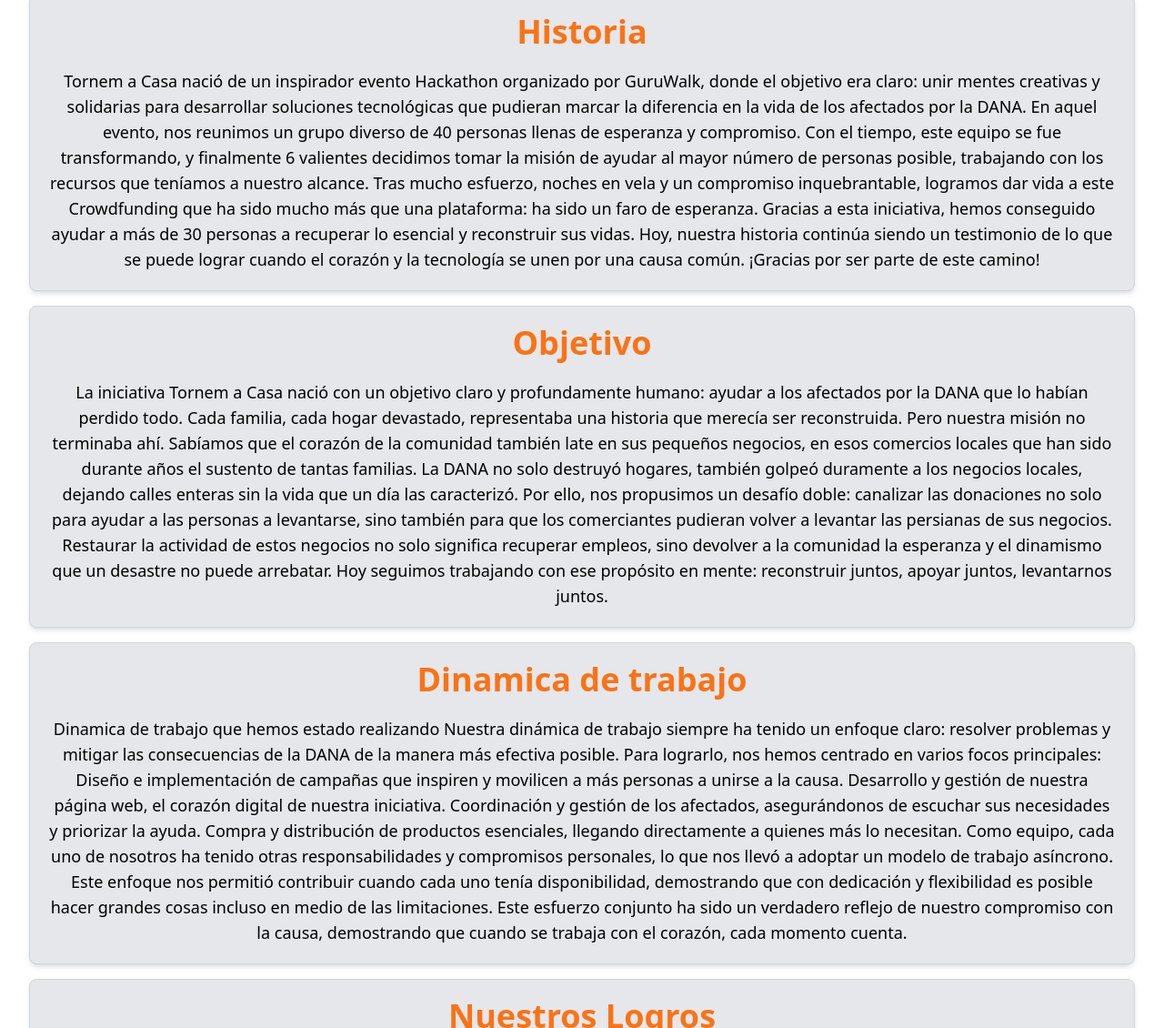
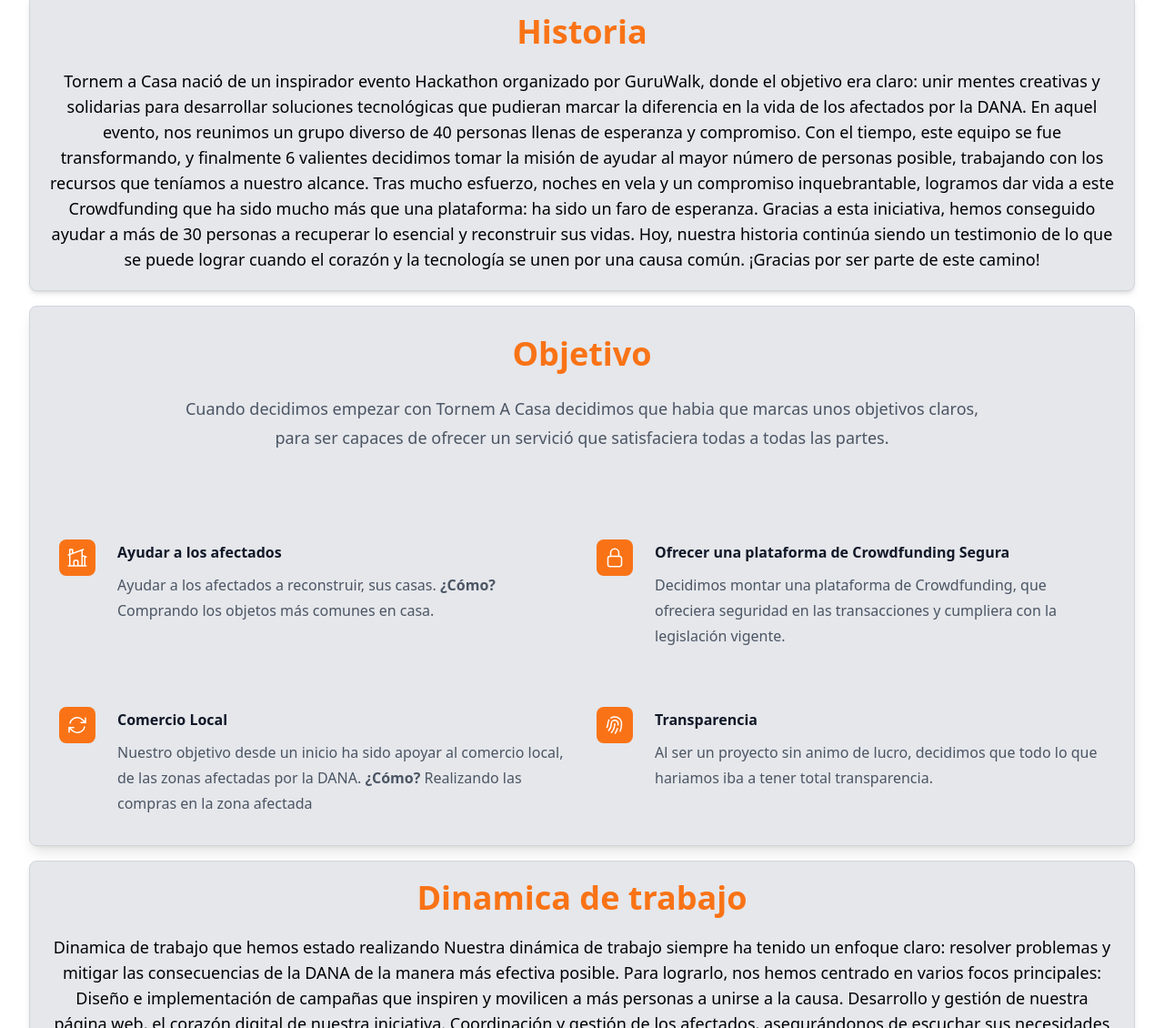
Before and after one commit to fbponz/TornemACasa, an Astro site: page / in a window 1280 px wide. Shown: the part 324-1454 px from the top of the page at 91% size. Built offline with nearby package versions, Linux system fonts and the light colour scheme; Astro itself is replaced by a stand-in of ours.

Commit message:
Objetivos de la plataforma

```diff
--- a/src/components/Content.astro
+++ b/src/components/Content.astro
@@ -2,6 +2,7 @@
 import SectionUI from './Section.astro'
 import PartnersUI from './Partners.astro'
 import CampaignUI from './Campaign.astro'
+import ObjectiveUI from './Objetive.astro'
 ---
 
 <div id="container">
@@ -14,7 +15,7 @@
 					class="mb-4 bg-yellow-200 border-l-4 border-yellow-600 p-4 rounded-lg shadow-lg text-gray-800"
 				/>
 				<SectionUI title="Historia" text="Tornem a Casa nació de un inspirador evento Hackathon organizado por GuruWalk, donde el objetivo era claro: unir mentes creativas y solidarias para desarrollar soluciones tecnológicas que pudieran marcar la diferencia en la vida de los afectados por la DANA. En aquel evento, nos reunimos un grupo diverso de 40 personas llenas de esperanza y compromiso. Con el tiempo, este equipo se fue transformando, y finalmente 6 valientes decidimos tomar la misión de ayudar al mayor número de personas posible, trabajando con los recursos que teníamos a nuestro alcance. Tras mucho esfuerzo, noches en vela y un compromiso inquebrantable, logramos dar vida a este Crowdfunding que ha sido mucho más que una plataforma: ha sido un faro de esperanza. Gracias a esta iniciativa, hemos conseguido ayudar a más de 30 personas a recuperar lo esencial y reconstruir sus vidas. Hoy, nuestra historia continúa siendo un testimonio de lo que se puede lograr cuando el corazón y la tecnología se unen por una causa común. ¡Gracias por ser parte de este camino!" class="mb-4" />
-				<SectionUI title="Objetivo" text="La iniciativa Tornem a Casa nació con un objetivo claro y profundamente humano: ayudar a los afectados por la DANA que lo habían perdido todo. Cada familia, cada hogar devastado, representaba una historia que merecía ser reconstruida. Pero nuestra misión no terminaba ahí. Sabíamos que el corazón de la comunidad también late en sus pequeños negocios, en esos comercios locales que han sido durante años el sustento de tantas familias. La DANA no solo destruyó hogares, también golpeó duramente a los negocios locales, dejando calles enteras sin la vida que un día las caracterizó. Por ello, nos propusimos un desafío doble: canalizar las donaciones no solo para ayudar a las personas a levantarse, sino también para que los comerciantes pudieran volver a levantar las persianas de sus negocios. Restaurar la actividad de estos negocios no solo significa recuperar empleos, sino devolver a la comunidad la esperanza y el dinamismo que un desastre no puede arrebatar. Hoy seguimos trabajando con ese propósito en mente: reconstruir juntos, apoyar juntos, levantarnos juntos." class="mb-4" />
+				<ObjectiveUI title="Objetivo"/>
 				<SectionUI title="Dinamica de trabajo" text="Dinamica de trabajo que hemos estado realizando Nuestra dinámica de trabajo siempre ha tenido un enfoque claro: resolver problemas y mitigar las consecuencias de la DANA de la manera más efectiva posible. Para lograrlo, nos hemos centrado en varios focos principales: Diseño e implementación de campañas que inspiren y movilicen a más personas a unirse a la causa. Desarrollo y gestión de nuestra página web, el corazón digital de nuestra iniciativa. Coordinación y gestión de los afectados, asegurándonos de escuchar sus necesidades y priorizar la ayuda. Compra y distribución de productos esenciales, llegando directamente a quienes más lo necesitan. Como equipo, cada uno de nosotros ha tenido otras responsabilidades y compromisos personales, lo que nos llevó a adoptar un modelo de trabajo asíncrono. Este enfoque nos permitió contribuir cuando cada uno tenía disponibilidad, demostrando que con dedicación y flexibilidad es posible hacer grandes cosas incluso en medio de las limitaciones. Este esfuerzo conjunto ha sido un verdadero reflejo de nuestro compromiso con la causa, demostrando que cuando se trabaja con el corazón, cada momento cuenta." class="mb-4" />
 				<SectionUI title="Nuestros Logros" text="La iniciativa Tornem a Casa nació con un objetivo claro y profundamente humano: ayudar a los afectados por la DANA que lo habían perdido todo. Cada familia, cada hogar devastado, representaba una historia que merecía ser reconstruida. Pero nuestra misión no terminaba ahí. Sabíamos que el corazón de la comunidad también late en sus pequeños negocios, en esos comercios locales que han sido durante años el sustento de tantas familias. La DANA no solo destruyó hogares, también golpeó duramente a los negocios locales, dejando calles enteras sin la vida que un día las caracterizó. Por ello, nos propusimos un desafío doble: canalizar las donaciones no solo para ayudar a las personas a levantarse, sino también para que los comerciantes pudieran volver a levantar las persianas de sus negocios. Restaurar la actividad de estos negocios no solo significa recuperar empleos, sino devolver a la comunidad la esperanza y el dinamismo que un desastre no puede arrebatar. Hoy seguimos trabajando con ese propósito en mente: reconstruir juntos, apoyar juntos, levantarnos juntos." class="mb-4" />
 				<CampaignUI />
--- /dev/null
+++ b/src/components/Objetive.astro
@@ -0,0 +1,57 @@
+---
+const {title} = Astro.props;
+---
+<div class="w-full p-8 rounded-lg overflow-hidden bg-gray-200 border border-gray-300 shadow-lg">
+  <div class="mx-auto max-w-4xl lg:text-center">
+    <h1 class="text-4xl font-bold text-orange-500">{title}</h1>
+    <p class="mt-6 text-lg/8 text-gray-600">Cuando decidimos empezar con Tornem A Casa decidimos que habia que marcas unos objetivos claros, para ser capaces de ofrecer un servició que satisfaciera todas a todas las partes.</p>
+  </div>
+  <div class="mx-auto mt-16 w-full sm:mt-20 lg:mt-24">
+    <dl class="grid grid-cols-1 gap-x-8 gap-y-10 lg:grid-cols-2 lg:gap-y-16">
+      <div class="relative pl-16">
+        <dt class="text-base/7 font-semibold text-gray-900">
+          <div class="absolute top-0 left-0 flex size-10 items-center justify-center rounded-lg bg-orange-500">
+            <svg class="size-6 text-white" fill="none" viewBox="0 0 24 24" stroke-width="1.5" stroke="currentColor" aria-hidden="true" data-slot="icon">
+              <path stroke-linecap="round" stroke-linejoin="round" d="M8.25 21v-4.875c0-.621.504-1.125 1.125-1.125h2.25c.621 0 1.125.504 1.125 1.125V21m0 0h4.5V3.545M12.75 21h7.5V10.75M2.25 21h1.5m18 0h-18M2.25 9l4.5-1.636M18.75 3l-1.5.545m0 6.205 3 1m1.5.5-1.5-.5M6.75 7.364V3h-3v18m3-13.636 10.5-3.819" />
+            </svg>
+          </div>
+          Ayudar a los afectados
+        </dt>
+        <dd class="mt-2 text-base/7 text-gray-600">Ayudar a los afectados a reconstruir, sus casas. <strong>¿Cómo?</strong> Comprando los objetos más comunes en casa.</dd>
+      </div>
+      <div class="relative pl-16">
+        <dt class="text-base/7 font-semibold text-gray-900">
+          <div class="absolute top-0 left-0 flex size-10 items-center justify-center rounded-lg bg-orange-500">
+            <svg class="size-6 text-white" fill="none" viewBox="0 0 24 24" stroke-width="1.5" stroke="currentColor" aria-hidden="true" data-slot="icon">
+              <path stroke-linecap="round" stroke-linejoin="round" d="M16.5 10.5V6.75a4.5 4.5 0 1 0-9 0v3.75m-.75 11.25h10.5a2.25 2.25 0 0 0 2.25-2.25v-6.75a2.25 2.25 0 0 0-2.25-2.25H6.75a2.25 2.25 0 0 0-2.25 2.25v6.75a2.25 2.25 0 0 0 2.25 2.25Z" />
+            </svg>
+          </div>
+          Ofrecer una plataforma de Crowdfunding Segura
+        </dt>
+        <dd class="mt-2 text-base/7 text-gray-600">Decidimos montar una plataforma de Crowdfunding, que ofreciera seguridad en las transacciones y cumpliera con la legislación vigente.</dd>
+      </div>
+      <div class="relative pl-16">
+        <dt class="text-base/7 font-semibold text-gray-900">
+          <div class="absolute top-0 left-0 flex size-10 items-center justify-center rounded-lg bg-orange-500">
+            <svg class="size-6 text-white" fill="none" viewBox="0 0 24 24" stroke-width="1.5" stroke="currentColor" aria-hidden="true" data-slot="icon">
+              <path stroke-linecap="round" stroke-linejoin="round" d="M16.023 9.348h4.992v-.001M2.985 19.644v-4.992m0 0h4.992m-4.993 0 3.181 3.183a8.25 8.25 0 0 0 13.803-3.7M4.031 9.865a8.25 8.25 0 0 1 13.803-3.7l3.181 3.182m0-4.991v4.99" />
+            </svg>
+          </div>
+          Comercio Local
+        </dt>
+        <dd class="mt-2 text-base/7 text-gray-600">Nuestro objetivo desde un inicio ha sido apoyar al comercio local, de las zonas afectadas por la DANA. <strong>¿Cómo?</strong> Realizando las compras en la zona afectada</dd>
+      </div>
+      <div class="relative pl-16">
+        <dt class="text-base/7 font-semibold text-gray-900">
+          <div class="absolute top-0 left-0 flex size-10 items-center justify-center rounded-lg bg-orange-500">
+            <svg class="size-6 text-white" fill="none" viewBox="0 0 24 24" stroke-width="1.5" stroke="currentColor" aria-hidden="true" data-slot="icon">
+              <path stroke-linecap="round" stroke-linejoin="round" d="M7.864 4.243A7.5 7.5 0 0 1 19.5 10.5c0 2.92-.556 5.709-1.568 8.268M5.742 6.364A7.465 7.465 0 0 0 4.5 10.5a7.464 7.464 0 0 1-1.15 3.993m1.989 3.559A11.209 11.209 0 0 0 8.25 10.5a3.75 3.75 0 1 1 7.5 0c0 .527-.021 1.049-.064 1.565M12 10.5a14.94 14.94 0 0 1-3.6 9.75m6.633-4.596a18.666 18.666 0 0 1-2.485 5.33" />
+            </svg>
+          </div>
+          Transparencia
+        </dt>
+        <dd class="mt-2 text-base/7 text-gray-600">Al ser un proyecto sin animo de lucro, decidimos que todo lo que hariamos iba a tener total transparencia.</dd>
+      </div>
+    </dl>
+  </div>
+</div>
```
